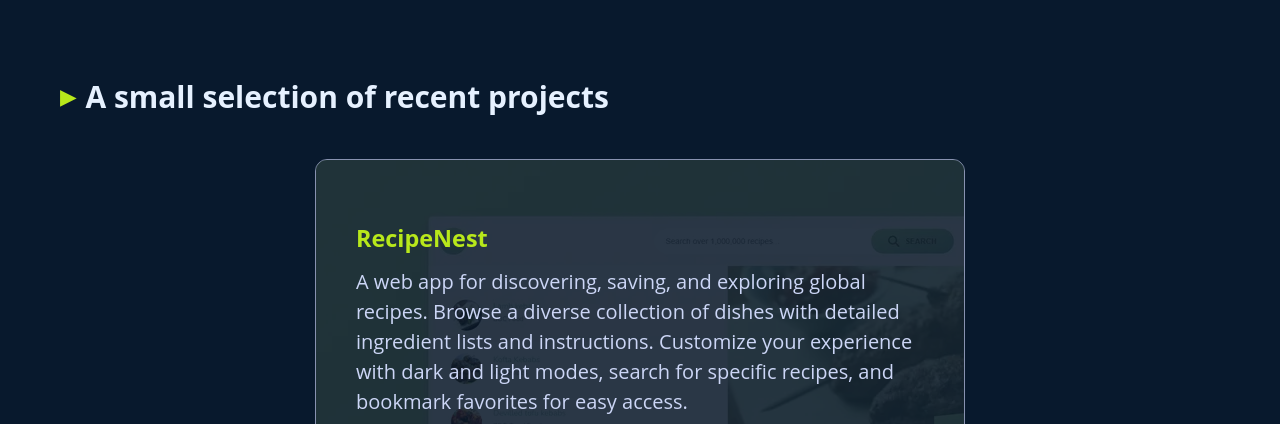
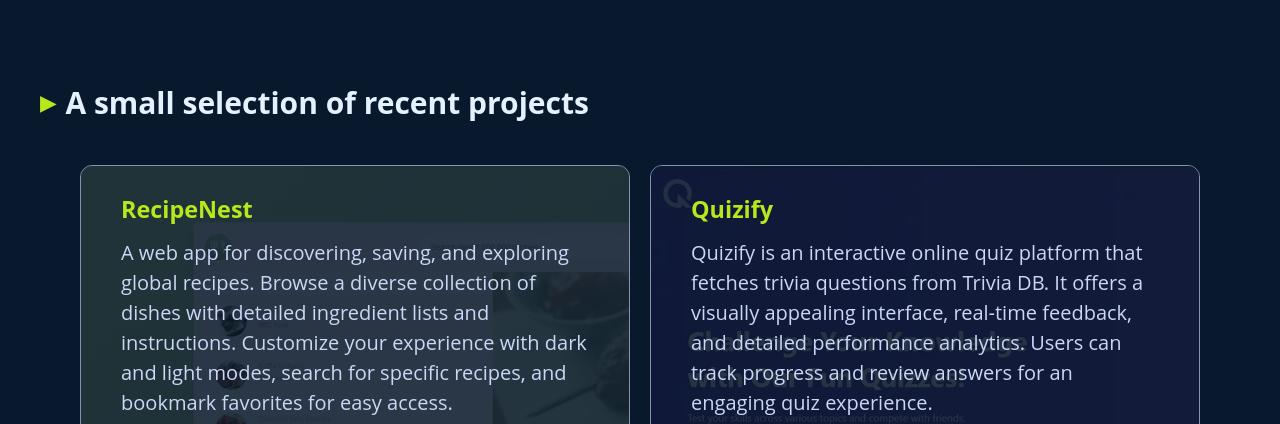
Before and after one commit to Diaa-Dw/FTS-Portfolio, a plain HTML site: page view/index.html in a window 1280 px wide. Shown: the part 1550-1974 px from the top of the page. Drawn offline with Linux system fonts and the light colour scheme.

Commit message:
Styling projects section to fit all viewports

```diff
--- a/style/abstracts/variables.css
+++ b/style/abstracts/variables.css
@@ -16,6 +16,7 @@
   --font-size-base: 1.4rem;
   --font-size-m: 1.6rem;
   --font-size-l: 2rem;
+  --font-size-xl: 2.2rem;
   --font-size-xxl: 2.4rem;
 
   /* Font Family */
--- a/style/base/reset.css
+++ b/style/base/reset.css
@@ -20,7 +20,7 @@ body {
 
 /* Container that make the max width of page is 1240px */
 .container {
-  max-width: 124rem;
+  max-width: 145rem;
   margin: 0 auto;
 }
 
--- a/style/layout/header.css
+++ b/style/layout/header.css
@@ -1,7 +1,7 @@
 .header {
   display: flex;
   width: 100%;
-  max-width: 1240px;
+  max-width: 145rem;
   padding: var(--spacing-s) var(--spacing-m);
   align-items: center;
   justify-content: space-between;
@@ -66,7 +66,8 @@
   position: relative;
   color: var(--white);
   text-decoration: none;
-  font-size: var(--font-size-m);
+  font-size: var(--font-size-l);
+  font-weight: 600;
   padding: var(--spacing-s);
   transition: color 0.3s ease-in-out;
 }
--- a/style/layout/projects.css
+++ b/style/layout/projects.css
@@ -1,20 +1,20 @@
 .projects__flex {
   list-style: none;
   display: flex;
-  flex-direction: column;
-  align-items: center;
+  flex-direction: row;
+  flex-wrap: wrap;
+  justify-content: center;
+  margin-block: var(--spacing-xl);
+  gap: var(--spacing-l);
 }
 
 .project {
   display: flex;
   position: relative;
   flex-direction: row-reverse;
-
   color: var(--lightest-slate);
   font-size: var(--font-size-m);
-
-  margin-block: var(--spacing-xl);
-  max-width: min(100%, 65rem);
+  max-width: min(100%, 55rem);
   min-height: 40rem;
   overflow: hidden;
   border-radius: 1.2rem;
```
